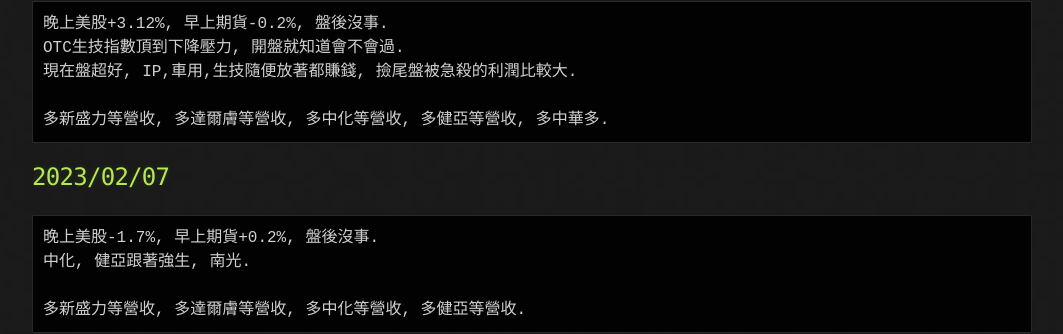
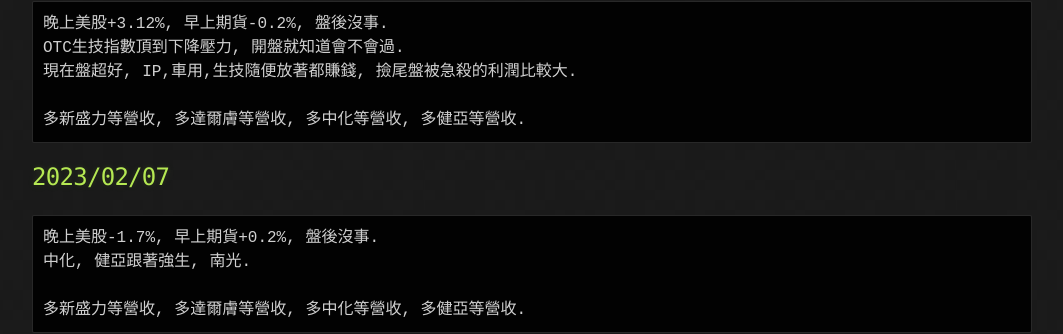
Before and after one commit to lepg5487/Stock_God, a Jekyll site: the page built from index.md, in a window 1280 px wide and 900 px high, scrolled down 428 px. Shown: the part 245-579 px from the top of the window, without its empty margins (108-1171 px from the left). Built offline with Jekyll 4.4.1, drawn with Linux system fonts in a browser that asks for light colours; our own code applies the rules of GitHub Pages for plain Markdown files.

Commit message:
Update index.md

````diff
--- a/index.md
+++ b/index.md
@@ -26,7 +26,7 @@ layout: testlayouts
 OTC生技指數頂到下降壓力, 開盤就知道會不會過.
 現在盤超好, IP,車用,生技隨便放著都賺錢, 撿尾盤被急殺的利潤比較大.
 
-多新盛力等營收, 多達爾膚等營收, 多中化等營收, 多健亞等營收, 多中華多.
+多新盛力等營收, 多達爾膚等營收, 多中化等營收, 多健亞等營收.
 ```
 
 ## 2023/02/07
````
